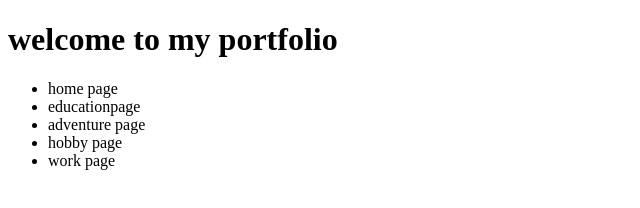
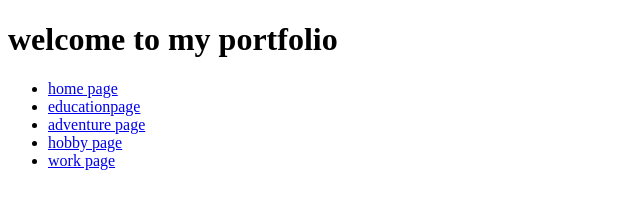
Before and after one commit to biyayeabsra/UGR-4937-15-portfolio-profile-html-css-js, a plain HTML site: page index.html in a window 1280 px wide. Shown: the whole page, without its empty margins (0-640 px from the left). Drawn offline with Linux system fonts and the light colour scheme.

Commit message:
Made changes in the final branch

```diff
--- a/index.html
+++ b/index.html
@@ -7,11 +7,11 @@
 </head>
 <body>
     <h1>welcome to my portfolio</h1>
-    <ul><li><a href="src/homepage.html"></a>home page</li>
-        <li><a href="src/educationpage.html"></a>educationpage</li>
-        <li><a href="src/adventurepage.html"></a>adventure page</li>
-        <li><a href="src/hobbypage.html"></a>hobby page</li>
-        <li><a href="src/workspage.html"></a>work page</li>
+    <ul><li><a href="src/homepage.html">home page</a></li>
+        <li><a href="src/educationpage.html">educationpage</a></li>
+        <li><a href="src/adventurepage.html">adventure page</a></li>
+        <li><a href="src/hobbypage.html">hobby page</a></li>
+        <li><a href="src/workspage.html">work page</a></li>
     </ul>
 
 
```
